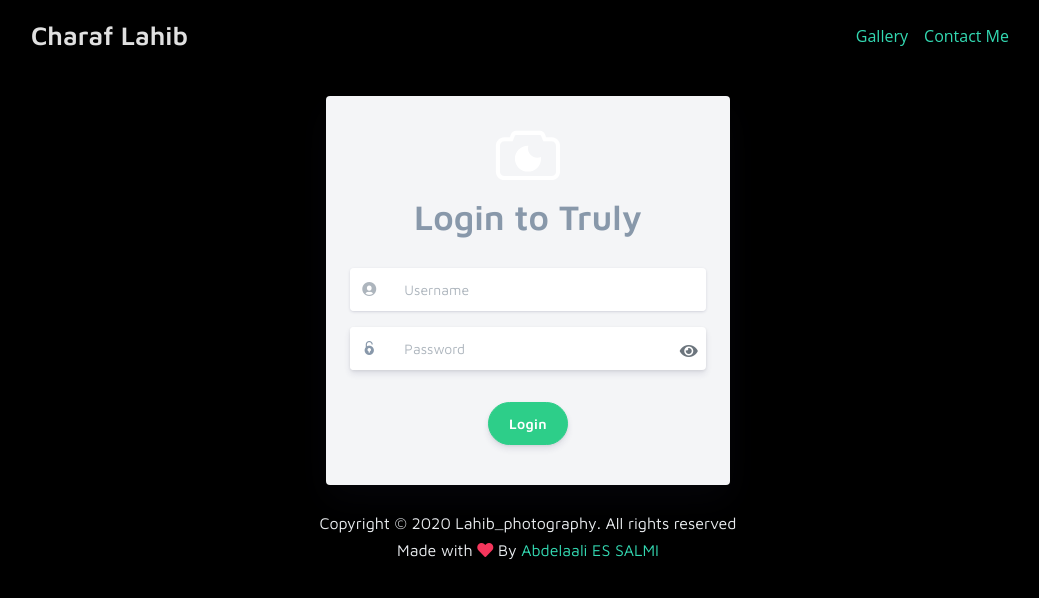
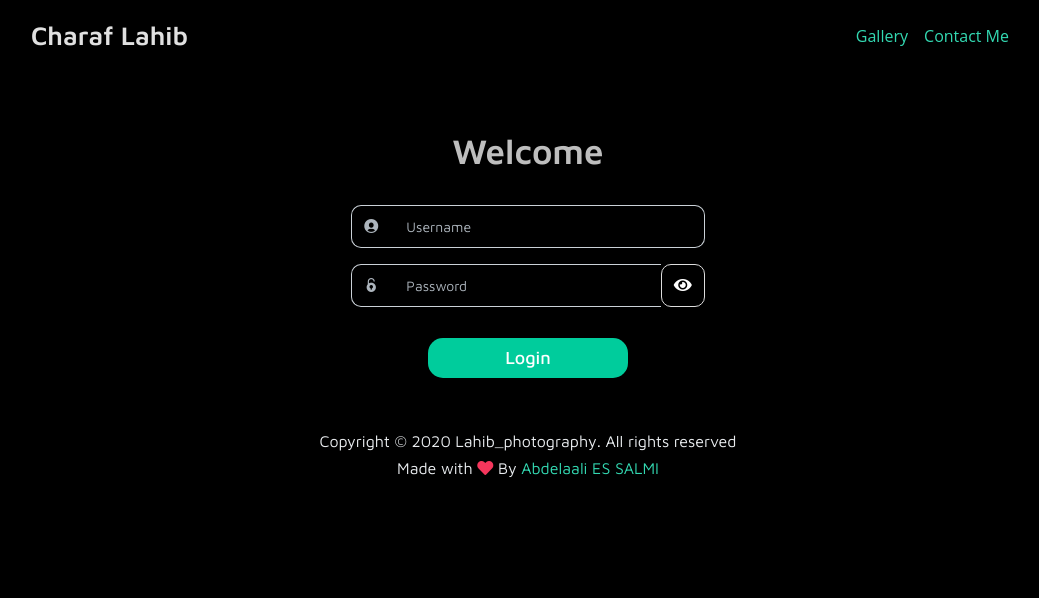
Before and after one commit to abdlalisalmi/DJANGO-Photographer-Portfolio, a Django app: page /login/ in a window 1280 px wide. Shown: the top 598 px of the page, without its empty margins (112-1151 px from the left). Run offline with Django 3.2, Linux system fonts and the light colour scheme; some libraries are stand-ins or nearby versions.

Commit message:
editing login page

```diff
--- a/account/templates/login.html
+++ b/account/templates/login.html
@@ -8,35 +8,34 @@
         <div class="row justify-content-center">
             <div class="col-lg-5 pt-lg-7 pt-lg-1 pt-7">
                 <form method="POST" action="{% url 'account:login' %}">{% csrf_token %}
-                    <div class="card bg-secondary shadow border-0">
+                    <div class="card login-card">
                         <div class="card-body">
                             <div class="text-center text-muted mb-4">
-                                <img src="{% static 'img/logo.svg' %}" width=20%>
-                                <p class="display-3">Login to Truly</p>
+                                <p class="login-title">Welcome</p>
                             </div>
                             <div class="">
                                 <p class="register-error">{{error}}</p>
                             </div>
 
                             <div class="form-group">
-                                <div class="input-group input-group-alternative">
+                                <div class="input-group">
                                     <div class="input-group-prepend">
                                         <span class="input-group-text"><i class="ni ni-circle-08"></i></span>
                                     </div>
-                                    <input class="form-control pl-3" name="username" placeholder="Username" type="text">
+                                    <input class="form-control pl-3" name="username" placeholder="Username" type="text" autocomplete="off">
                                 </div>
                                 {% for error in form.username.errors %}
                                     <p class="register-error text-left">{{ error }}</p>
                                 {% endfor %}
                             </div>
 
-                            <div class="form-group focused">
-                                <div class="input-group input-group-alternative mb-1 bg-white">
+                            <div class="form-group">
+                                <div class="input-group mb-1">
                                     <div class="input-group-prepend">
                                         <span class="input-group-text"><i class="ni ni-lock-circle-open"></i></span>
                                     </div>
-                                    <input class="form-control pl-3" id="password-input" name="password" placeholder="Password" type="password">
-                                    <a class="show-password fa fa-eye m-2 pt-2" style="color: #6c757d;"></a>
+                                    <input class="form-control pl-3" id="password-input" name="password" placeholder="Password" type="password" autocomplete="off">
+                                    <a class="show-password fa fa-eye"></a>
                                 </div>
                                 {% for error in form.password.errors %}
                                     <p class="register-error text-left">{{ error }}</p>
@@ -44,7 +43,7 @@
                             </div>
 
                             <div class="text-center">
-                                <button type="submit" class="btn btn-success rounded-pill m-3 text-capitalize">Login</button>
+                                <button type="submit" class="login-btn text-capitalize">Login</button>
                             </div>
                         </div>
                     </div>
--- a/charaf_portfolio/static/app.css
+++ b/charaf_portfolio/static/app.css
@@ -1,3 +1,8 @@
+
+:root {
+  --dark-mode: #000000;
+}
+
 * {
     margin: 0;
     padding: 0;
@@ -9,7 +14,7 @@ html {
 body {
     font-family: 'Maven Pro', sans-serif;
     scroll-behavior: smooth;
-    background-color: black;
+    background-color: var(--dark-mode);
     color: #e9ecef;
 }
 
@@ -30,10 +35,10 @@ body {
 
 /* NavBar styles*/
 .nav-bar {
-  background-color: black;
+  background-color: var(--dark-mode);
 }
 #navbar-default {
-  background-color: black;
+  background-color: var(--dark-mode);
 }
 
 .nav-text {
@@ -83,13 +88,11 @@ body {
 
 /* Register Page*/
 .register-error {
-    color: #ff5252;
+    color: #ee6c6c;
     font-size: small;
     padding-left: 10px;
 }
-.show-password {
-    cursor: pointer;
-}
+
 .custom-checkbox .custom-control-input:checked ~ .custom-control-label::before {
     background-color: #33d9b2!important;
   }
@@ -270,3 +273,51 @@ body {
 .abdlali:hover {
   color: #ff5252;
 }
+
+.login-title {
+  font-size: 35px;
+  font-weight: 600;
+  color: rgb(190, 190, 190);
+}
+
+.login-card {
+  background-color: var(--dark-mode);
+  color: #ffffff;
+}
+.login-card input {
+  background-color: var(--dark-mode);
+  color: #fff;
+  border-radius: 10px;
+}
+.login-card input:focus {
+  background-color: var(--dark-mode);
+  color: #fff;
+}
+.login-card .input-group-text {
+  background-color: var(--dark-mode);
+  border-radius: 10px;
+}
+.show-password {
+  cursor: pointer;
+  border: solid #dddddd 1px;
+  border-radius: 10px;
+  padding: 12px;
+}
+
+.login-btn {
+  color: #ffffff;
+  font-weight: 500;
+  font-size: 18px;
+  background-color: #00cc9c;
+  width: 200px;
+  height: 40px;
+  border-radius: 15px;
+  border: none;
+  margin-top: 15px;
+  transition: background-color .5s;
+}
+.login-btn:focus { outline:0 !important; }
+.login-btn:hover {
+  background-color: var(--dark-mode);
+  border: #00cc9c solid 2px;
+}
```
